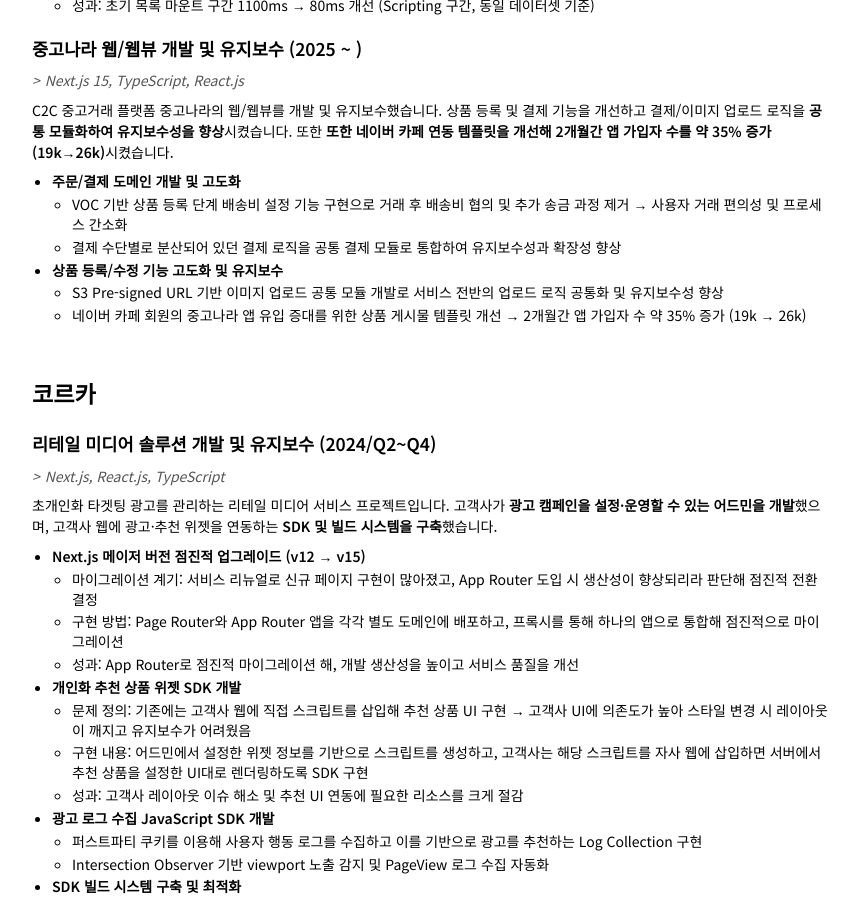
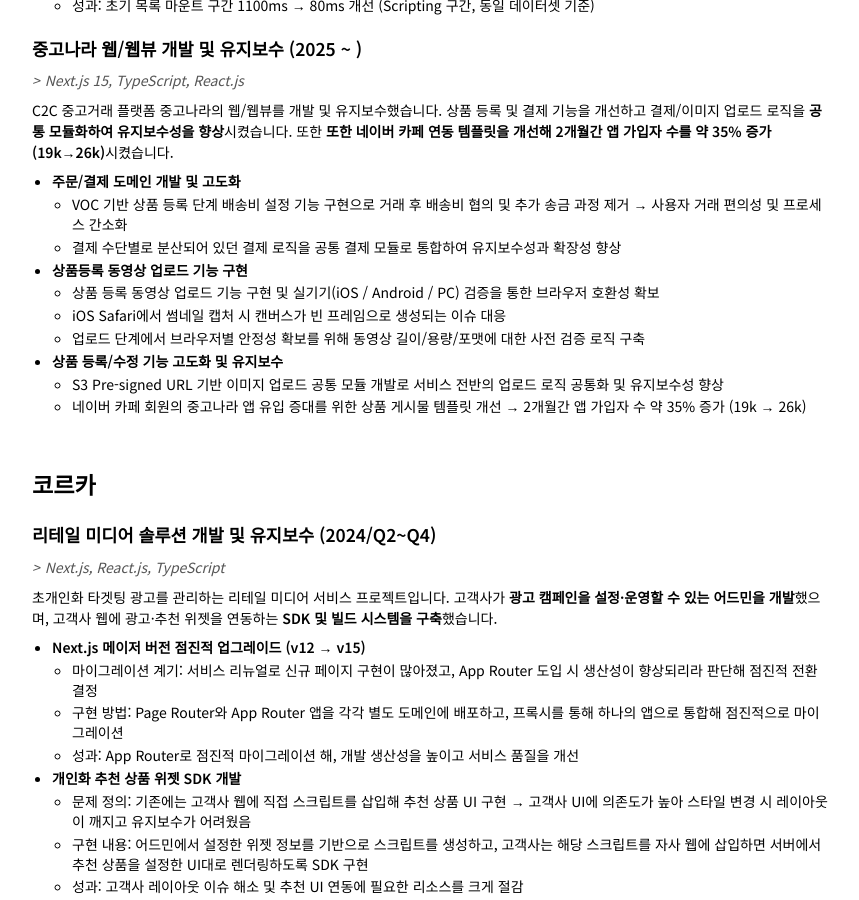
Before and after one commit to ghost-redo/ghost-redo.github.io, a Jekyll site: the page built from resume.md, in a window 1280 px wide and 900 px high, scrolled down 2240 px. Shown: the whole window, without its empty margins (209-1068 px from the left). Built offline with Jekyll 4.4.1, drawn with Linux system fonts in a browser that asks for light colours; some web fonts are replaced.

Commit message:
20260209

```diff
--- a/resume.md
+++ b/resume.md
@@ -120,6 +120,10 @@ C2C 중고거래 플랫폼 중고나라의 웹/웹뷰를 개발 및 유지보수
 - **주문/결제 도메인 개발 및 고도화**
     - VOC 기반 상품 등록 단계 배송비 설정 기능 구현으로 거래 후 배송비 협의 및 추가 송금 과정 제거 → 사용자 거래 편의성 및 프로세스 간소화
     - 결제 수단별로 분산되어 있던 결제 로직을 공통 결제 모듈로 통합하여 유지보수성과 확장성 향상
+- **상품등록 동영상 업로드 기능 구현**
+    - 상품 등록 동영상 업로드 기능 구현 및 실기기(iOS / Android / PC) 검증을 통한 브라우저 호환성 확보
+    - iOS Safari에서 썸네일 캡처 시 캔버스가 빈 프레임으로 생성되는 이슈 대응
+    - 업로드 단계에서 브라우저별 안정성 확보를 위해 동영상 길이/용량/포맷에 대한 사전 검증 로직 구축
 - **상품 등록/수정 기능 고도화 및 유지보수**
     - S3 Pre-signed URL 기반 이미지 업로드 공통 모듈 개발로 서비스 전반의 업로드 로직 공통화 및 유지보수성 향상
     - 네이버 카페 회원의 중고나라 앱 유입 증대를 위한 상품 게시물 템플릿 개선 → 2개월간 앱 가입자 수 약 35% 증가 (19k → 26k)
```
